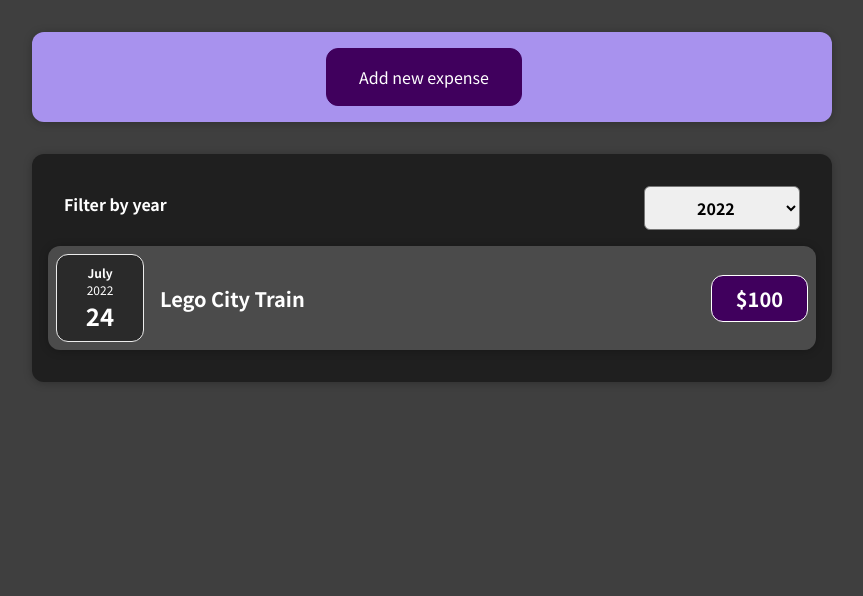
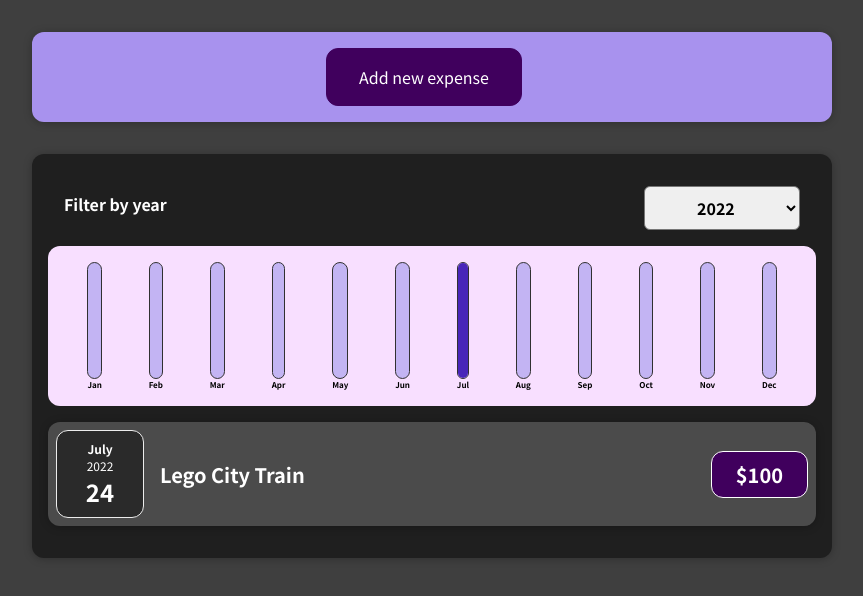
Before and after one commit to alexyatsik/react-learing, a React (Create React App) app: page / in a window 1280 px wide. Shown: the top 596 px of the page, without its empty margins (208-1071 px from the left). Built offline with nearby package versions, Linux system fonts and the light colour scheme.

Commit message:
add chart bars

```diff
--- a/src/components/Chart/Chart.js
+++ b/src/components/Chart/Chart.js
@@ -2,14 +2,17 @@
 import {ChartBar} from "./ChartBar";
 
 const Chart = (props) => {
+  const dataPointsValues = props.dataPoints.map(point => point.value);
+  const totalMaximum = Math.max(...dataPointsValues);
+
   return (
     <div className="chart">
-      {props.data.map(dataItem => (
+      {props.dataPoints.map((dataPoint) => (
         <ChartBar
-          key={dataItem.label}
-          value={dataItem.value}
-          maxValue={null}
-          label={dataItem.label}
+          key={dataPoint.label}
+          value={dataPoint.value}
+          maxValue={totalMaximum}
+          label={dataPoint.label}
         />
       ))}
     </div>
--- a/src/components/Chart/ChartBar.js
+++ b/src/components/Chart/ChartBar.js
@@ -1,3 +1,5 @@
+import './ChartBar.css';
+
 const ChartBar = (props) => {
   let innerFillHeight = '0%';
 
@@ -5,14 +7,12 @@
     innerFillHeight = Math.round(props.value / props.maxValue * 100) + '%';
 
   return (
-    <div>
       <div className="chart-bar">
         <div className="chart-bar__inner">
           <div className="chart-bar__fill" style={{height: innerFillHeight}} />
         </div>
         <div className="chart-bar__label">{props.label}</div>
       </div>
-    </div>
   );
 }
 
--- a/src/components/Expenses/Expenses.js
+++ b/src/components/Expenses/Expenses.js
@@ -3,6 +3,7 @@
 import ExpensesFilter from "./ExpensesFilter";
 import {useState} from "react";
 import {ExpensesList} from "./ExpensesList";
+import {ExpensesChart} from "./ExpensesChart";
 
 function Expenses(props) {
   const [selectedYear, setSelectedYear] = useState('2022');
@@ -19,6 +20,7 @@
     <div>
       <Card className="expenses">
         <ExpensesFilter selectedYear={selectedYear} getSelectedYear={getSelectedYearHandler}/>
+        <ExpensesChart data={filteredData}/>
         <ExpensesList data={filteredData} />
       </Card>
     </div>
--- /dev/null
+++ b/src/components/Expenses/ExpensesChart.js
@@ -0,0 +1,27 @@
+import {Chart} from "../Chart/Chart";
+
+const ExpensesChart = (props) => {
+  const dataPoints = [
+    {label: 'Jan', value: 0},
+    {label: 'Feb', value: 0},
+    {label: 'Mar', value: 0},
+    {label: 'Apr', value: 0},
+    {label: 'May', value: 0},
+    {label: 'Jun', value: 0},
+    {label: 'Jul', value: 0},
+    {label: 'Aug', value: 0},
+    {label: 'Sep', value: 0},
+    {label: 'Oct', value: 0},
+    {label: 'Nov', value: 0},
+    {label: 'Dec', value: 0},
+  ];
+
+  for (const expense of props.data) {
+    const currentMonth = expense.date.getMonth();
+    dataPoints[currentMonth].value += expense.amount;
+  }
+
+  return <Chart dataPoints={dataPoints}/>;
+}
+
+export {ExpensesChart};
--- a/src/components/NewExpense/ExpenseForm.js
+++ b/src/components/NewExpense/ExpenseForm.js
@@ -21,7 +21,7 @@
     const expenseData = {
       title: titleInput,
       date: new Date(dateInput),
-      amount: priceInput
+      amount: parseInt(priceInput)
     }
     props.onSubmitForm(expenseData);
 
```
